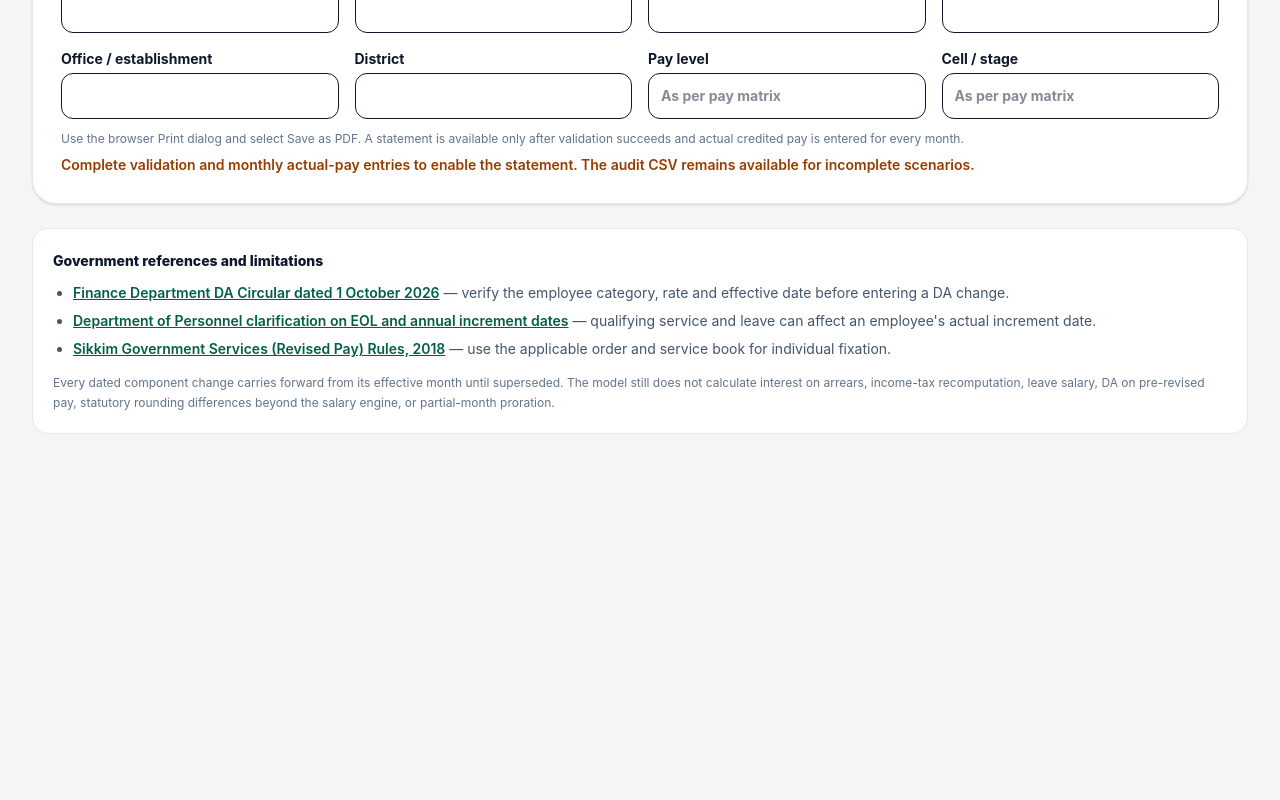
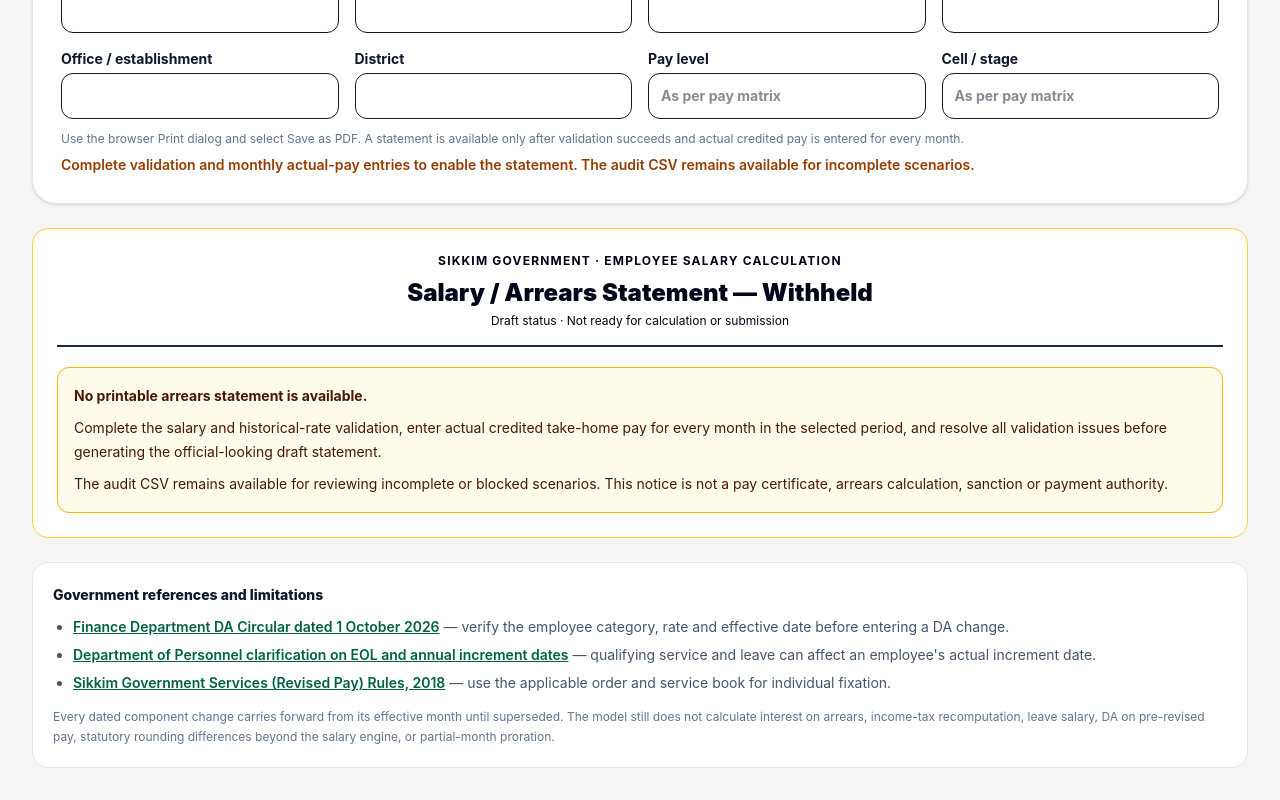
Before and after one commit to leenusdarnal/SIKKIM-GOVERNMENT-SALARY-CALCULATOR, a SvelteKit app: page /arrears-planner in a window 1280 px wide. Shown: the part 4435-5235 px from the top of the page. Before the commit the page ends 4901 px from the top, so only its background shows below. Built offline with nearby package versions, Linux system fonts and the light colour scheme.

Commit message:
Show a withheld notice in incomplete arrears print output

```diff
--- a/src/routes/arrears-planner/+page.svelte
+++ b/src/routes/arrears-planner/+page.svelte
@@ -867,6 +867,19 @@
           <div class="border-t border-slate-500 pt-2"><strong>DDO / Accounts verification</strong><p class="mt-1">Verified with relevant service, order and payroll records.</p><p class="mt-8">Name / designation: ___________</p><p class="mt-2">Signature / seal: ______________</p><p class="mt-2">Date: ________________________</p></div>
         </div>
       </section>
+    {:else}
+      <section class="print-statement rounded-2xl border border-amber-300 bg-white p-6 text-slate-950">
+        <header class="border-b-2 border-slate-800 pb-4 text-center">
+          <p class="text-xs font-bold uppercase tracking-widest">Sikkim Government · Employee salary calculation</p>
+          <h2 class="mt-2 text-2xl font-black">Salary / Arrears Statement — Withheld</h2>
+          <p class="mt-1 text-xs">Draft status · Not ready for calculation or submission</p>
+        </header>
+        <div class="mt-5 rounded-xl border border-amber-400 bg-amber-50 p-4 text-sm leading-6 text-amber-950">
+          <strong>No printable arrears statement is available.</strong>
+          <p class="mt-2">Complete the salary and historical-rate validation, enter actual credited take-home pay for every month in the selected period, and resolve all validation issues before generating the official-looking draft statement.</p>
+          <p class="mt-2">The audit CSV remains available for reviewing incomplete or blocked scenarios. This notice is not a pay certificate, arrears calculation, sanction or payment authority.</p>
+        </div>
+      </section>
     {/if}
 
     <section class="rounded-2xl border border-slate-200 bg-white p-5 text-sm leading-6 dark:border-slate-800 dark:bg-slate-900">
```
